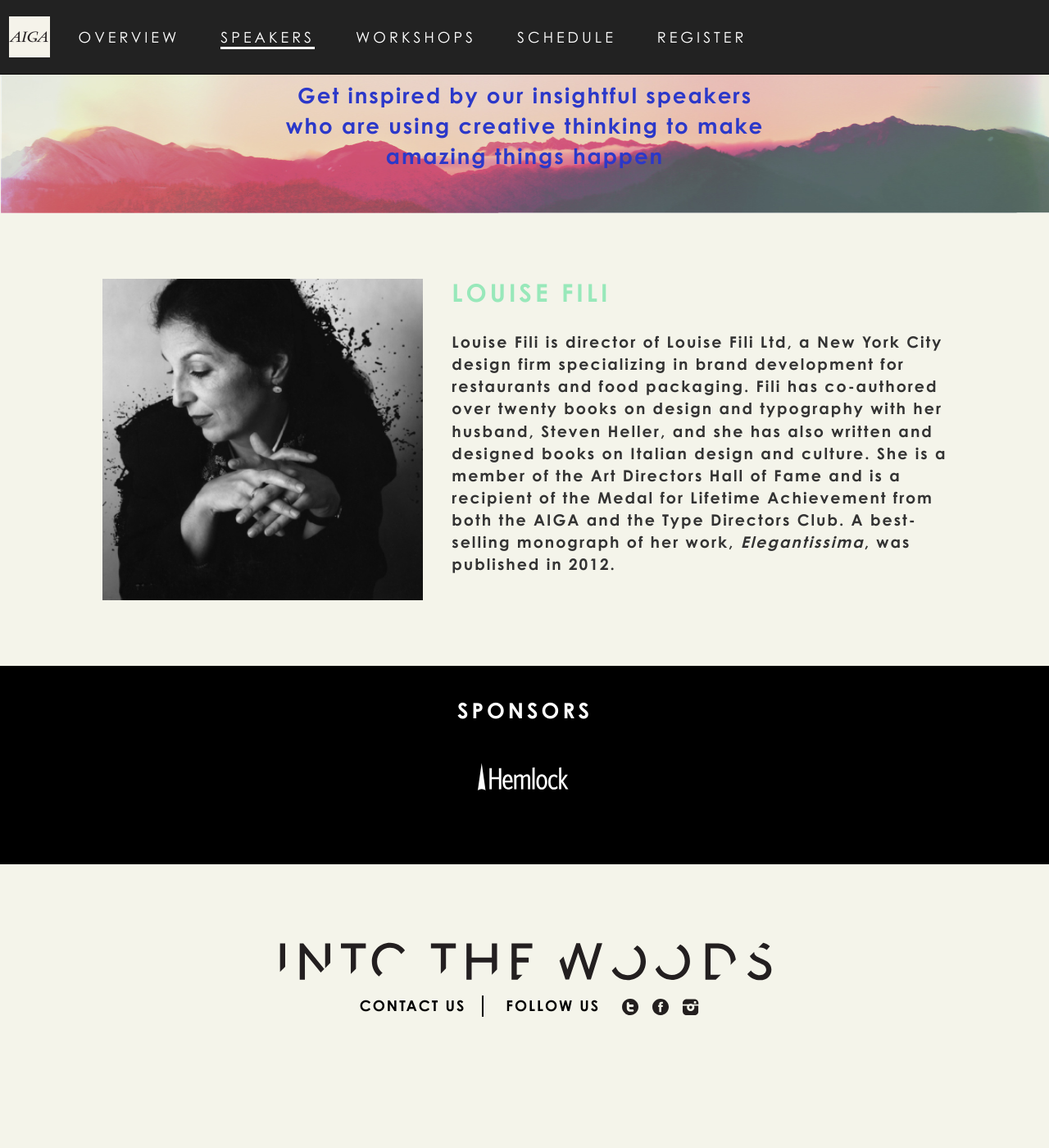
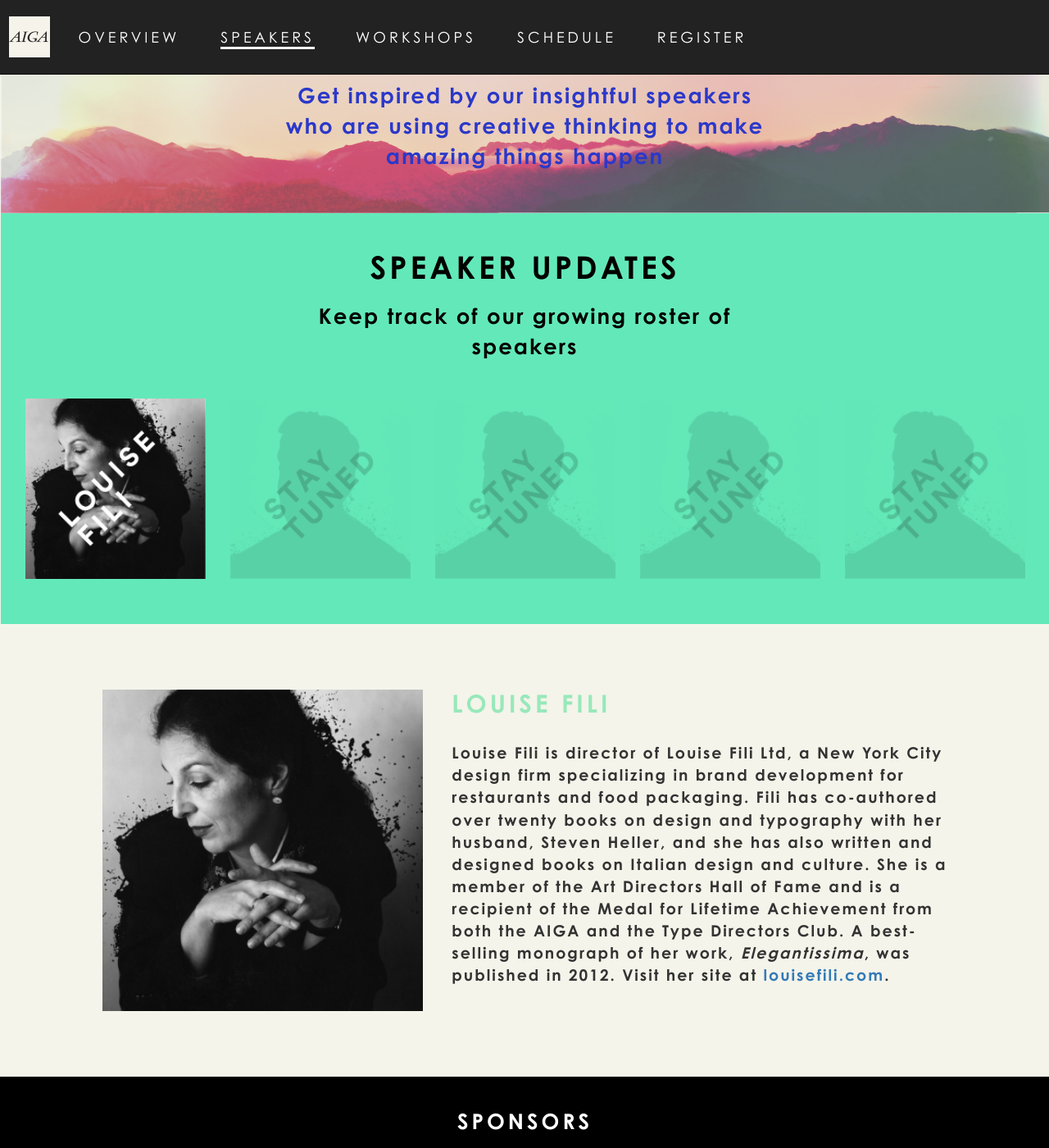
Before and after one commit to aiga-seattle/2015.aigaintothewoods.com, a Jekyll site: the page built from speakers.html, in a window 1280 px wide and 1400 px high, scrolled down 216 px. Shown: the whole window at 82% size. Built offline with Jekyll 4.4.1, drawn with Linux system fonts in a browser that asks for light colours; nearby versions of some CDN libraries; some web fonts are replaced; before the commit the page ends 1561 px from its top, so only the background shows below that.

Commit message:
Import Speaker Lineup

```diff
--- a/_sass/_intothewoods.scss
+++ b/_sass/_intothewoods.scss
@@ -325,6 +325,52 @@
       font-size: 28px;
     }
   }
+
+  .wrapper-speakers-line-up-intro {
+    padding-top: 40px;
+  }
+  .wrapper-speakers-line-up {
+    padding-bottom: 40px;
+  }
+
+
+  .wrapper-speakers-line-up-intro,
+  .wrapper-speakers-line-up {
+    background-color: $itw-green;
+    color: #000;
+    text-align: center;
+
+    padding-left: 15px;
+    padding-right: 15px;
+
+    h2 {
+      margin-top: 5px;
+      margin-bottom: 20px;
+      color: inherit;
+      font-size: 38px;
+    }
+
+    p {
+      font-size: 26px;
+    }
+
+    .speaker-line-up {
+      float: left;
+      width: percentage((1 / 5));
+      padding: 15px;
+
+      img {
+        width: 100%;
+      }
+    }
+
+    @media (max-width: $screen-sm-min) {
+      .speaker-line-up {
+        width: 100%;
+        float: none;
+      }
+    }
+  }
 }
 
 .cover-hero {
--- a/speakers.html
+++ b/speakers.html
@@ -8,6 +8,31 @@
         <h1>Speakers</h1>
         <p>Get inspired by our insightful speakers who are using creative thinking to make amazing things happen</p>
       </div>
+    </div>
+  </div>
+
+  <div class="wrapper wrapper-speakers-line-up-intro">
+    <div class="content">
+      <h2>Speaker Updates</h2>
+      <p>Keep track of our growing roster of speakers</p>
+    </div>
+  </div>
+
+  <div class="wrapper wrapper-speakers-line-up">
+    <div class="speaker-line-up">
+      <img src="/images/speakers/louise-fili-square-205x205.jpg" alt="A picture of Louise Fili">
+    </div>
+    <div class="speaker-line-up">
+      <img src="/images/speakers/blank-speaker-205x205.png" alt="Upcoming Speaker">
+    </div>
+    <div class="speaker-line-up">
+      <img src="/images/speakers/blank-speaker-205x205.png" alt="Upcoming Speaker">
+    </div>
+    <div class="speaker-line-up">
+      <img src="/images/speakers/blank-speaker-205x205.png" alt="Upcoming Speaker">
+    </div>
+    <div class="speaker-line-up">
+      <img src="/images/speakers/blank-speaker-205x205.png" alt="Upcoming Speaker">
     </div>
   </div>
 
@@ -24,7 +49,7 @@
 
         <div class="speaker-bio">
           <p>
-            Louise Fili is director of Louise Fili Ltd, a New York City design firm specializing in brand development for restaurants and food packaging. Fili has co-authored over twenty books on design and typography with her husband, Steven Heller, and she has also written and designed books on Italian design and culture. She is a member of the Art Directors Hall of Fame and is a recipient of the Medal for Lifetime Achievement from both the AIGA and the Type Directors Club. A best-selling monograph of her work, <i>Elegantissima</i>, was published in 2012.
+            Louise Fili is director of Louise Fili Ltd, a New York City design firm specializing in brand development for restaurants and food packaging. Fili has co-authored over twenty books on design and typography with her husband, Steven Heller, and she has also written and designed books on Italian design and culture. She is a member of the Art Directors Hall of Fame and is a recipient of the Medal for Lifetime Achievement from both the AIGA and the Type Directors Club. A best-selling monograph of her work, <i>Elegantissima</i>, was published in 2012. Visit her site at <a href="http://www.louisefili.com/" target="_blank">louisefili.com</a>.
           </p>
         </div>
       </div>
```
Also changed, not shown: images/speakers/blank-speaker-205x205.png (added), images/speakers/louise-fili-square-205x205.jpg (added), 5 other files.
